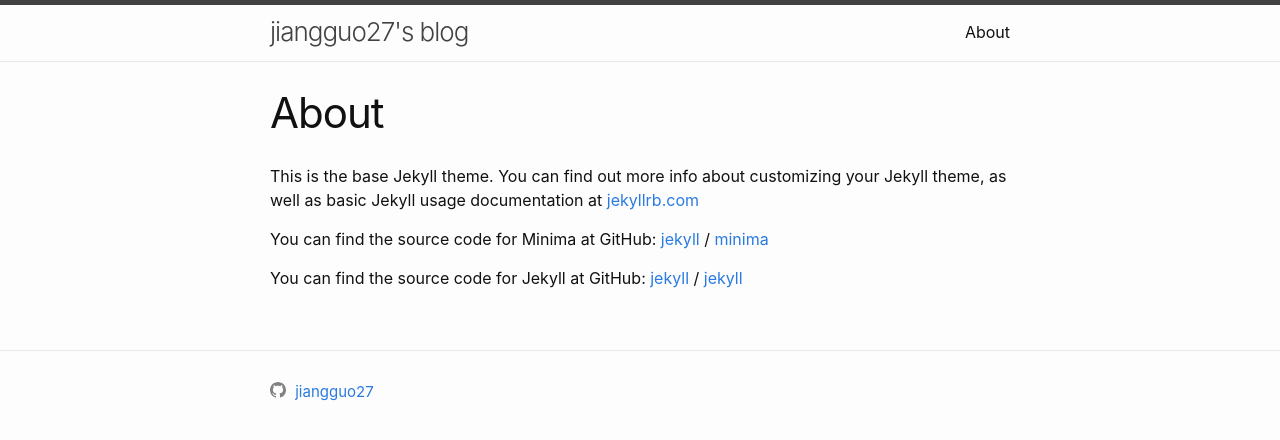
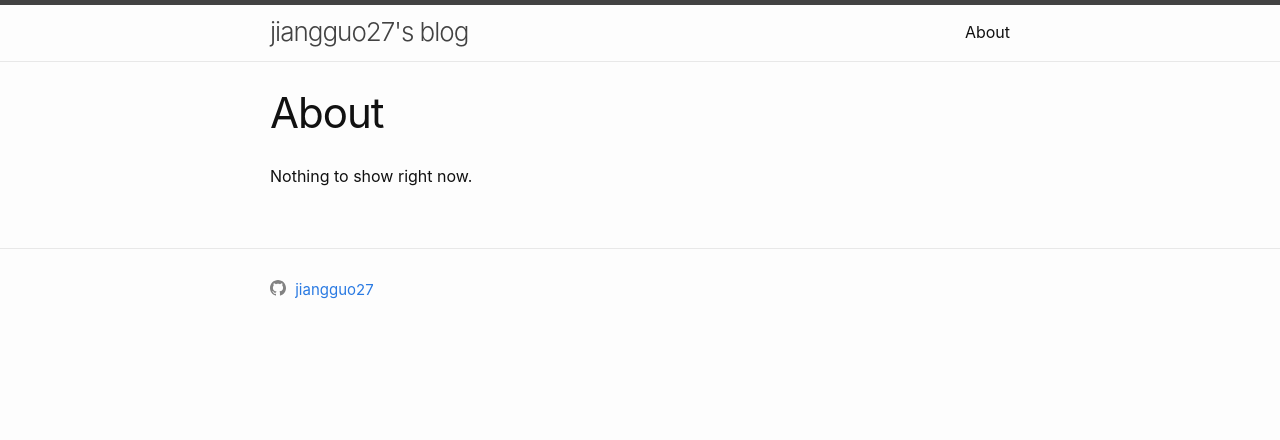
Before and after one commit to jiangguo27/jiangguo27.github.io, a Jekyll site: the page built from about.md, in a window 1280 px wide. Shown: the top 440 px of the page. Built offline with Jekyll 4.4.1, drawn with Linux system fonts in a browser that asks for light colours.

Commit message:
chore: update theme

```diff
--- a/_config.yml
+++ b/_config.yml
@@ -15,7 +15,8 @@
 # in the templates via {{ site.myvariable }}.
 title: jiangguo27's blog
 #email:
-#description: >- # this means to ignore newlines until "baseurl:"
+description: >- # this means to ignore newlines until "baseurl:"
+  收纳零散的思路。
 baseurl: "" # the subpath of your site, e.g. /blog
 url: "" # the base hostname & protocol for your site, e.g. http://example.com
 # twitter_username: jekyllrb
--- a/_layouts/home.html
+++ b/_layouts/home.html
@@ -10,7 +10,9 @@ layout: default
   {{ content }}
 
   {%- if site.posts.size > 0 -%}
+    <!--
     <h2 class="post-list-heading">{{ page.list_title | default: "Posts" }}</h2>
+    -->
     <ul class="post-list">
       {%- for post in site.posts -%}
       <li>
@@ -19,7 +21,7 @@ layout: default
           <a class="post-link" href="{{ post.url | relative_url }}">
             {{ post.title | escape }}
           </a>
-          <span class="post-meta">{{ post.date | date: date_format }}</span>
+          <span class="post-meta">{{ post.date | date: date_format }} &#8226; {{ post.categories }}</span>
         </h3>
 
         {%- if site.show_excerpts -%}
--- a/_layouts/post.html
+++ b/_layouts/post.html
@@ -10,6 +10,7 @@ layout: default
         {%- assign date_format = site.minima.date_format | default: "%b %-d, %Y" -%}
         {{ page.date | date: date_format }}
       </time>
+      &#8226; {{ page.categories }}
       {%- if page.author -%}
         • <span itemprop="author" itemscope itemtype="http://schema.org/Person"><span class="p-author h-card" itemprop="name">{{ page.author }}</span></span>
       {%- endif -%}</p>
--- a/about.md
+++ b/about.md
@@ -4,15 +4,4 @@ title: About
 permalink: /about/
 ---
 
-This is the base Jekyll theme. You can find out more info about customizing your Jekyll theme, as well as basic Jekyll usage documentation at [jekyllrb.com](https://jekyllrb.com/)
-
-You can find the source code for Minima at GitHub:
-[jekyll][jekyll-organization] /
-[minima](https://github.com/jekyll/minima)
-
-You can find the source code for Jekyll at GitHub:
-[jekyll][jekyll-organization] /
-[jekyll](https://github.com/jekyll/jekyll)
-
-
-[jekyll-organization]: https://github.com/jekyll
+Nothing to show right now.
```
Also changed, not shown: _includes/sider.html (added, +11 -0 lines), _posts/2018-03-23-git-commit-message.md (+1 -1 lines).
